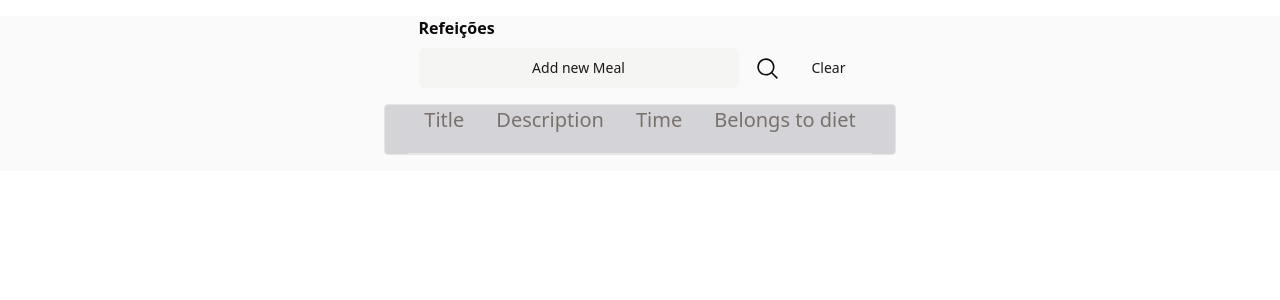
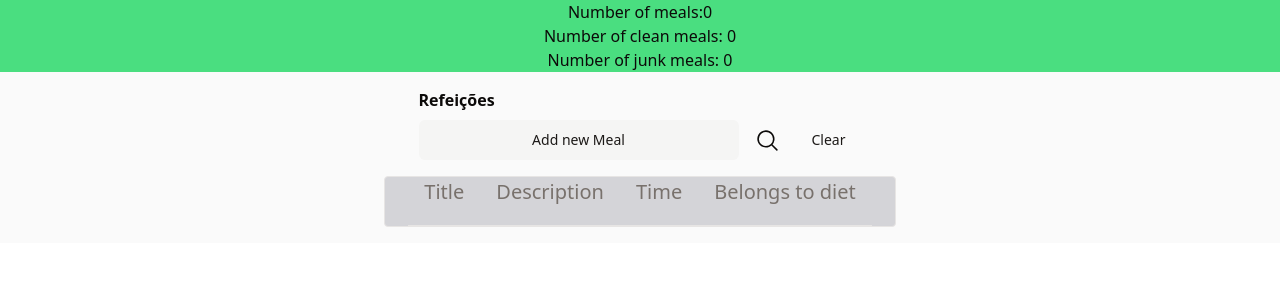
Before and after one commit to brianvfarias/daily-diet-web, a React (Vite) app: page / in a window 1280 px wide. Shown: the top 300 px of the page. Built offline with nearby package versions, Linux system fonts and the light colour scheme.

Commit message:
feat: working in the analytics component logics

```diff
--- a/src/App.tsx
+++ b/src/App.tsx
@@ -64,7 +64,7 @@ export function App() {
   }
   return (
     <main className="m-auto bg-zinc-50">
-      {/* <MealAnalytics /> */}
+      <MealAnalytics meals={state.meals} />
       <nav className='mt-4 grid place-content-center grid-row-2 gap-2'>
         <div className='row'> <strong>Refeições</strong> </div>
         <div className="flex justify-center items-center">
--- a/src/MealAnalytics/index.tsx
+++ b/src/MealAnalytics/index.tsx
@@ -1,7 +1,42 @@
-export function MealAnalytics() {
+import { useEffect, useState } from "react"
+
+interface MealAnalyticsProps {
+  meals: MealType[]
+}
+
+interface MealStats {
+  clean_meals: number,
+  junk_meals: number,
+  total_meals: number
+}
+
+export function MealAnalytics({ meals }: MealAnalyticsProps) {
+  useEffect(() => {
+    console.log('render')
+    const newStats = meals.reduce((acc, meal) => {
+      if (meal.show && meal.belongsToDiet) {
+        acc.clean_meals += 1
+        acc.total_meals += 1
+      }
+      if (meal.show && !meal.belongsToDiet) {
+        acc.junk_meals += 1
+        acc.total_meals += 1
+      }
+      return acc
+    }, {
+      clean_meals: 0,
+      junk_meals: 0,
+      total_meals: 0
+    })
+    setStats(newStats)
+  }, [meals])
+  const [stats, setStats] = useState({} as MealStats)
+  const bgColor = stats.total_meals === 0 ? 'bg-green-400' : (stats.clean_meals > 0 && (stats.clean_meals * 100 / stats.total_meals) >= 60) ? 'bg-green-400' : 'bg-red-400';
   return (
-    <div className="mx-auto  flex items-center justify-center bg-green-400">
-      90%
+    <div className={`flex flex-col mx-auto items-center justify-center ${bgColor}`}>
+      <p>Number of meals:{stats.total_meals}</p>
+      <p>Number of clean meals: {stats.clean_meals}</p>
+      <p>Number of junk meals: {stats.junk_meals}</p>
     </div>
   )
 }
```
